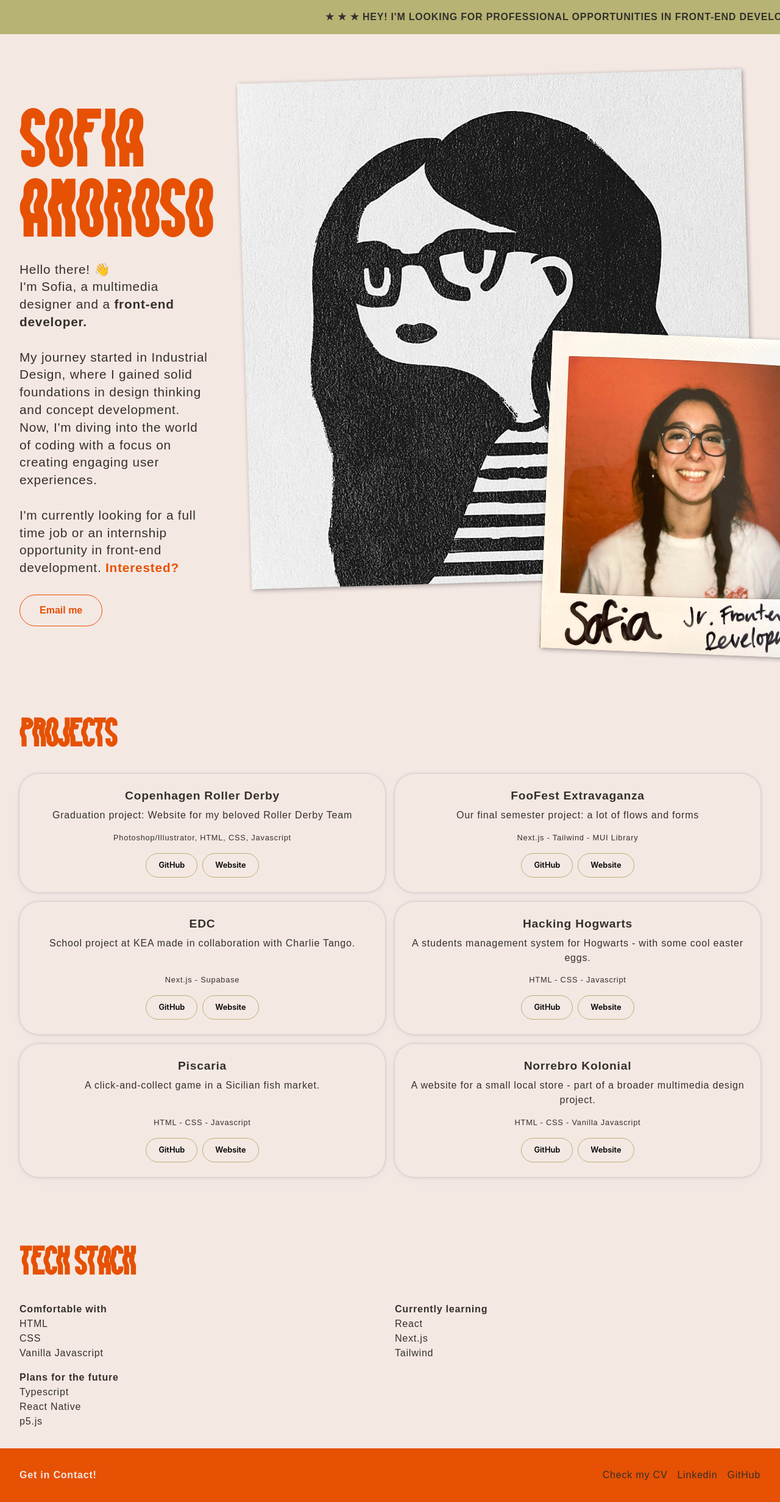
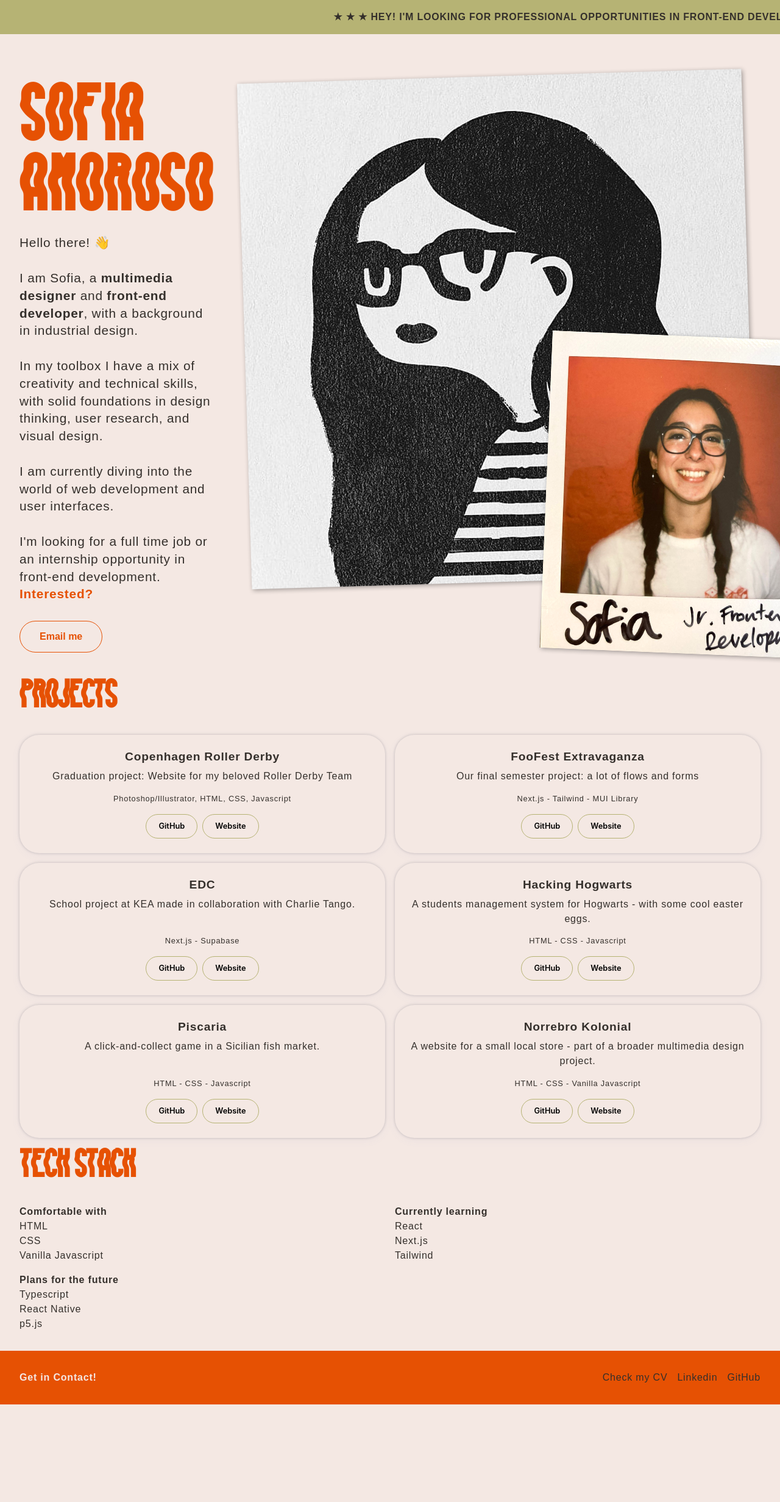
Before and after one commit to rossosofia/sofia-portfolio, a Next.js app: page / in a window 1280 px wide. Shown: the top 2463 px of the page at 61% size. After the commit the page ends 2303 px from the top, so only its background shows below. Built offline with nearby package versions, Linux system fonts and the light colour scheme.

Commit message:
fixed general css issues

```diff
--- a/src/components/Hero.js
+++ b/src/components/Hero.js
@@ -12,14 +12,17 @@ const Header = () => {
       <p>
       Hello there! 👋
       <br></br>
-      I'm Sofia, a multimedia designer and a <strong>front-end developer.</strong>
+      <br></br>
+      I am Sofia, a <strong>multimedia designer</strong> and <strong>front-end developer</strong>, with a background in industrial design.
       <br></br>
       <br></br>
-      My journey started in Industrial Design, where I gained solid foundations in design thinking and concept development.
-      Now, I'm diving into the world of coding with a focus on creating engaging user experiences.
+      In my toolbox I have a mix of creativity and technical skills, with solid foundations in design thinking, user research, and visual design.
       <br></br>
       <br></br>
-      I'm currently looking for a full time job or an internship opportunity in front-end development. <strong className={styles.interested}>Interested?</strong>
+      I am currently diving into the world of web development and user interfaces.
+      <br></br>
+      <br></br>
+      I'm looking for a full time job or an internship opportunity in front-end development. <strong className={styles.interested}>Interested?</strong>
       <br></br>
       <br></br>
       <button className={styles.emailbutton}>Email me</button>
--- a/src/components/hero.module.css
+++ b/src/components/hero.module.css
@@ -55,7 +55,6 @@
     flex-direction: column;
     position: relative;
     border-bottom: solid 0.5px var(--color-light);
-    padding: 7rem 0 0 0;
   }
 
   .img {
@@ -66,4 +65,9 @@
   .container {
     text-align: center;
   }
+
+  .container p {
+    font-size: 1rem;
+    line-height: 1.5rem;
+  }
 }
--- a/src/styles/Home.module.css
+++ b/src/styles/Home.module.css
@@ -1,11 +1,10 @@
 .grid {
-  padding-bottom: 2rem;
   display: grid;
   grid-template-columns: repeat(auto-fit, minmax(400px, 1fr));
   gap: 1rem;
 }
 
-@media (max-width: 768px) {
+@media only screen and (max-width: 900px) {
   .grid {
     grid-template-columns: 1fr;
     justify-items: center;
@@ -42,5 +41,5 @@
   justify-content: space-between;
   padding: 2rem;
   background-color: var(--color-accent);
-  margin: -2rem;
+  margin: 2rem -2rem -2rem -2rem;
 }
--- a/src/styles/globals.css
+++ b/src/styles/globals.css
@@ -79,9 +79,22 @@ p {
   color: var(--color-dark);
 }
 
-@media (max-width: 768px) {
+a {
+  text-decoration: none;
+  color: var(--color-dark);
+}
+
+a:hover {
+  text-decoration: underline;
+}
+
+@media only screen and (max-width: 900px) {
   body {
-    /* max-width: 400px; */
+    margin: 2rem 1rem;
+  }
+
+  section {
+    padding-top: 2rem;
   }
 
   h1,
@@ -91,22 +104,5 @@ p {
   }
 }
 
-a {
-  text-decoration: none;
-  color: var(--color-dark);
-}
-
-a:hover {
-  text-decoration: underline;
-}
-
-main {
-  padding-bottom: 2rem;
-}
-
-section {
-  padding-top: 4rem;
-}
-
 @media (prefers-color-scheme: dark) {
 }
```
